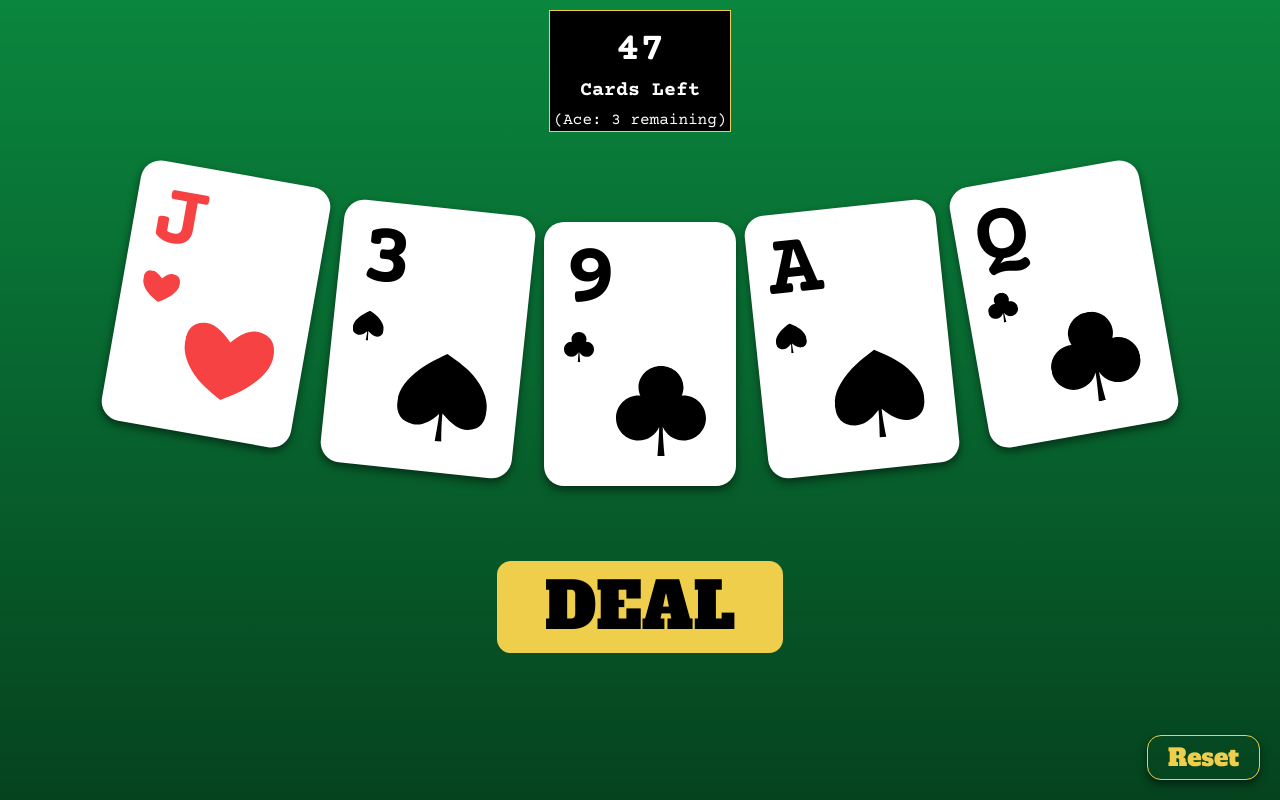
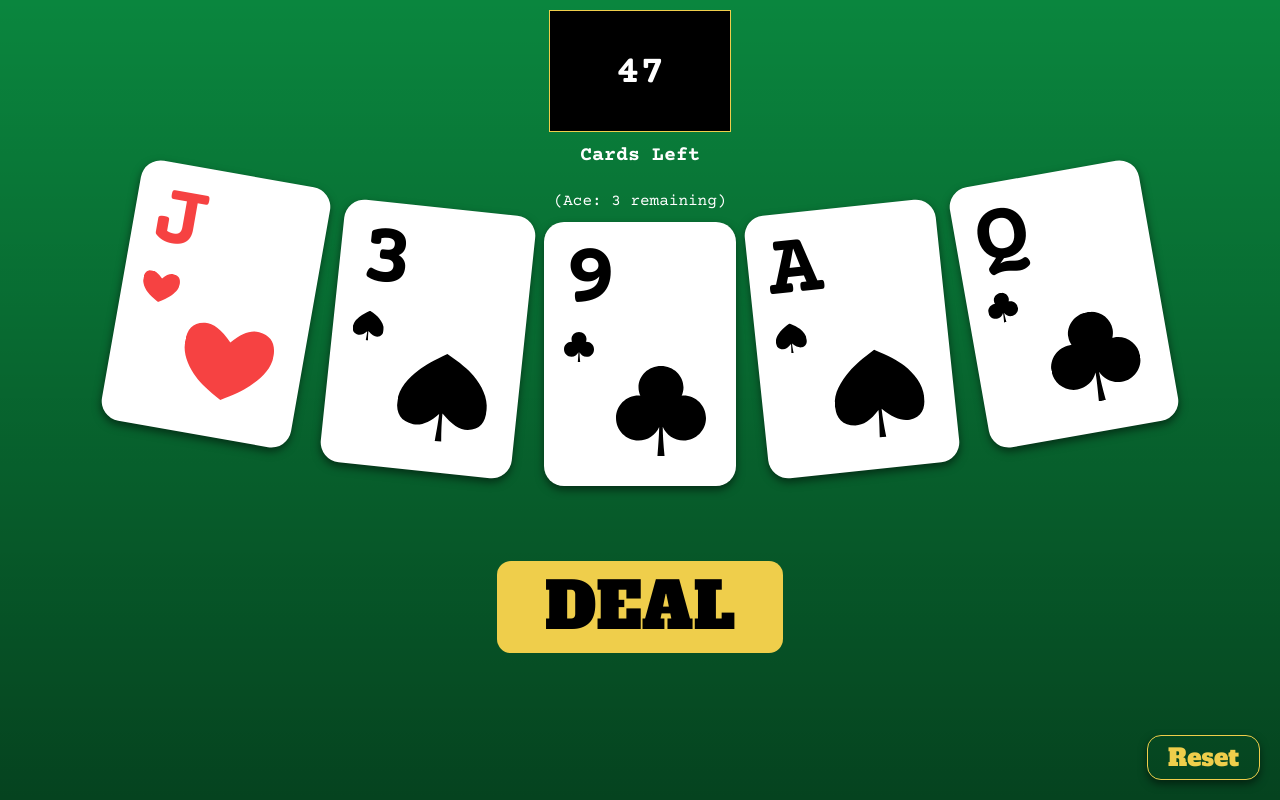
Before and after one commit to divyatiwari5/Card-Game, a React (Create React App) app in the folder frontend/: page / in a window 1280 px wide. Built offline with nearby package versions, Linux system fonts and the light colour scheme.

Commit message:
Some final touch ups

```diff
--- a/frontend/src/App.tsx
+++ b/frontend/src/App.tsx
@@ -1,6 +1,6 @@
 import { useEffect } from 'react';
+import Confetti from 'react-confetti';
 import { useDispatch, useSelector } from 'react-redux';
-import Confetti from 'react-confetti';
 import CardCounter from 'CardCounter/CardCounter';
 import DealButton from 'DealButton/DealButton';
 import { YellowButton } from 'commons/components/Button/Button';
@@ -112,7 +112,7 @@ function App() {
       <CardCounter counter={deckCards.length} ace={4 - usedAceCounter} />
       {isWinner ? (
         <>
-          <img src={winner} className={'winner'} alt="winner" />
+          <img src={winner} className="winner" alt="winner" />
           <Confetti numberOfPieces={20} />
         </>
       ) : null}
--- a/frontend/src/CardCounter/CardCounter.tsx
+++ b/frontend/src/CardCounter/CardCounter.tsx
@@ -9,9 +9,7 @@ function CardCounter(props: IProps) {
     <div className="counter-box">
       <p className="counter">{counter}</p>
       <p className="text"> Cards Left</p>
-      <div>
-        <p>(Ace: {ace} remaining)</p>
-      </div>
+      <p>(Ace: {ace} remaining)</p>
     </div>
   );
 }
--- a/frontend/src/CardCounter/_cardCounter.scss
+++ b/frontend/src/CardCounter/_cardCounter.scss
@@ -7,10 +7,12 @@
   text-align: center;
   margin-top: 10px;
   border: 1px solid $yellow;
+  display: flex;
+  flex-direction: column;
+  justify-content: space-evenly;
   & > .counter {
     font-size: 2.5rem;
     font-weight: 700;
-    line-height: 0;
   }
   & > .text {
     line-height: 0;
--- a/frontend/src/commons/components/Button/Button.tsx
+++ b/frontend/src/commons/components/Button/Button.tsx
@@ -1,9 +1,9 @@
 import { MouseEventHandler } from 'react';
 
 interface IProps {
-  btnText: string;
-  click: MouseEventHandler;
-  align: string;
+  btnText?: string;
+  click?: MouseEventHandler;
+  align?: string;
 }
 function YellowButton(props: IProps) {
   const { btnText, click } = props;
@@ -28,9 +28,5 @@ function YellowButton(props: IProps) {
     </button>
   );
 }
-YellowButton.defaultProps = {
-  btnText: 'Reset',
-  click: {},
-  align: '',
-};
+
 export { YellowButton };
```
Also changed, not shown: 2 other files (tests, documents, lock files or other folders).
